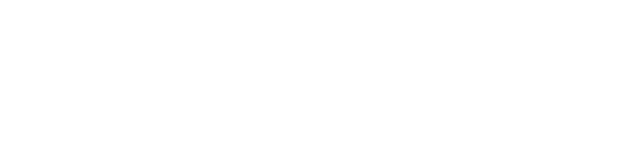
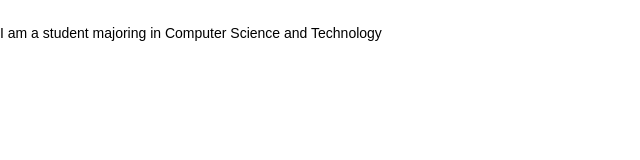
Before and after one commit to runbrahms/runbrahms.github.com, a plain HTML site: page index.html in a window 1280 px wide. Shown: the whole page, without its empty margins (0-640 px from the left). Drawn offline with Linux system fonts and the light colour scheme.

Commit message:
edit index.html by TanSong

```diff
--- a/index.html
+++ b/index.html
@@ -4,5 +4,6 @@
 		<title>My Random Notes</title>
 	</head>
 	<body style="margin: 25px auto 25px auto; align:center; font-family:Arial, sans-serif; font-size: 14px;">
+                      I am a student majoring in Computer Science and Technology
 	</body>
 </html>
```
